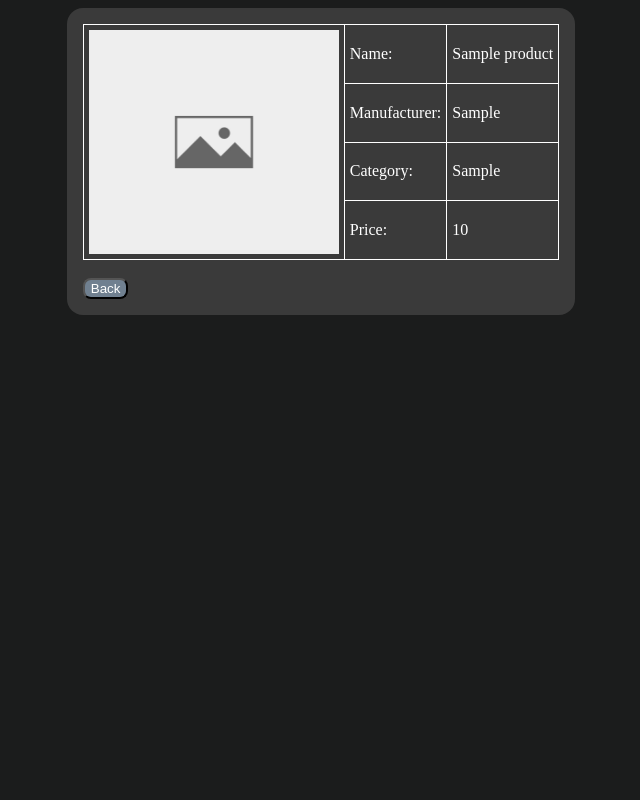
After one commit to ahw22/phpDatabaseExercise, a PHP site: page /product.php?pid=1 in a window 1280 px wide. The commit adds this page. Shown: the whole page, without its empty margins (319-959 px from the left). Run offline with PHP 8.4, Linux system fonts and the light colour scheme; tables that the repository leaves empty or names only in its code hold one stand-in row (values such as "Sample post").

Commit message:
add product page

```diff
--- a/src/login.php
+++ b/src/login.php
@@ -16,10 +16,10 @@ $password = htmlspecialchars($_POST["password"]);
 $sql = "SELECT name, password, role FROM users WHERE name = '$name' AND password = '$password'";
 $result = mysqli_query($conn, $sql);
 if (mysqli_num_rows($result) == 1) {
-    $row = mysqli_fetch_assoc($result);
-    echo "Login Sucessful. Welcome " . $row["name"] . ".<br>";
+    $entry = mysqli_fetch_assoc($result);
+    echo "Login Sucessful. Welcome " . $entry["name"] . ".<br>";
     session_start();
-    $_SESSION["role"] = $row["role"];
+    $_SESSION["role"] = $entry["role"];
     header("refresh:5;url=products.php");
 } else {
     echo "Login failed, user not found. Returning to register page.";
--- /dev/null
+++ b/src/product.php
@@ -0,0 +1,66 @@
+<?php
+session_start();
+$serverName = "localhost";
+$username = "root";
+$dbName = "users";
+
+$conn = mysqli_connect('localhost', 'root', '', 'shop');
+
+if (!$conn) {
+    die("Connection failed: ");
+}
+
+$id = $_GET["pid"];
+$sql = "SELECT id, productName, manufacturer, category, price FROM products WHERE id='$id'";
+$result = mysqli_query($conn, $sql);
+
+if (mysqli_num_rows($result) == 1) {
+    $entry = mysqli_fetch_assoc($result);
+} else {
+    echo "Edit failed, product not found. Returning to products page.";
+    header("refresh:5;url=products.php");
+}
+
+?>
+
+
+<html>
+
+<head>
+    <meta charset="utf-8">
+    <meta http-equiv="X-UA-Compatible" content="IE=edge">
+    <title>Products Page</title>
+    <meta name="description" content="">
+    <meta name="viewport" content="width=device-width, initial-scale=1">
+    <link rel="stylesheet" href="style/style.css">
+</head>
+
+<body>
+    <div class="box">
+        <table>
+            <tr>
+                <td rowspan="4"><img src="img/blank-image.jpg" width="250px"></img></td>
+                <td>Name:</td>
+                <td><?php echo $entry['productName'] ?></td>
+            </tr>
+            <tr>
+                <td>Manufacturer:</td>
+                <td><?php echo $entry['manufacturer'] ?></td>
+            </tr>
+            <tr>
+                <td>Category:</td>
+                <td><?php echo $entry['category'] ?></td>
+            </tr>
+            <tr>
+                <td>Price:</td>
+                <td><?php echo $entry['price'] ?></td>
+            </tr>
+        </table>
+        <br>
+        <a href="products.php"><button>Back</button></a>
+    </div>
+
+
+
+
+</body>
--- a/src/style/style.css
+++ b/src/style/style.css
@@ -20,21 +20,24 @@ form {
     margin: 1em;
 }
 
+button {
+    color: white;
+    background-color: slategray;
+    overflow: hidden;
+    perspective: 1px;
+    border-radius: 8px;
+}
+
+button:hover {
+    background-color: darkslategray;
+}
+
 input {
     color: white;
     background-color: slategray;
     margin-bottom: 1em;
     padding: 5px;
     border-radius: 5px;
-}
-
-button {
-    color: white;
-    background-color: slategray;
-}
-
-button:hover {
-    background-color: darkslategray;
 }
 
 input::placeholder {
@@ -59,6 +62,10 @@ table, th, td{
     padding: 5px;
 }
 
+table {
+    border-radius: 5px;
+}
+
 .hover:hover {
     background-color: gray;
 }
```
Also changed, not shown: src/edit.php (+6 -6 lines), src/products.php (+5 -6 lines), src/img/blank-image.jpg (added).
